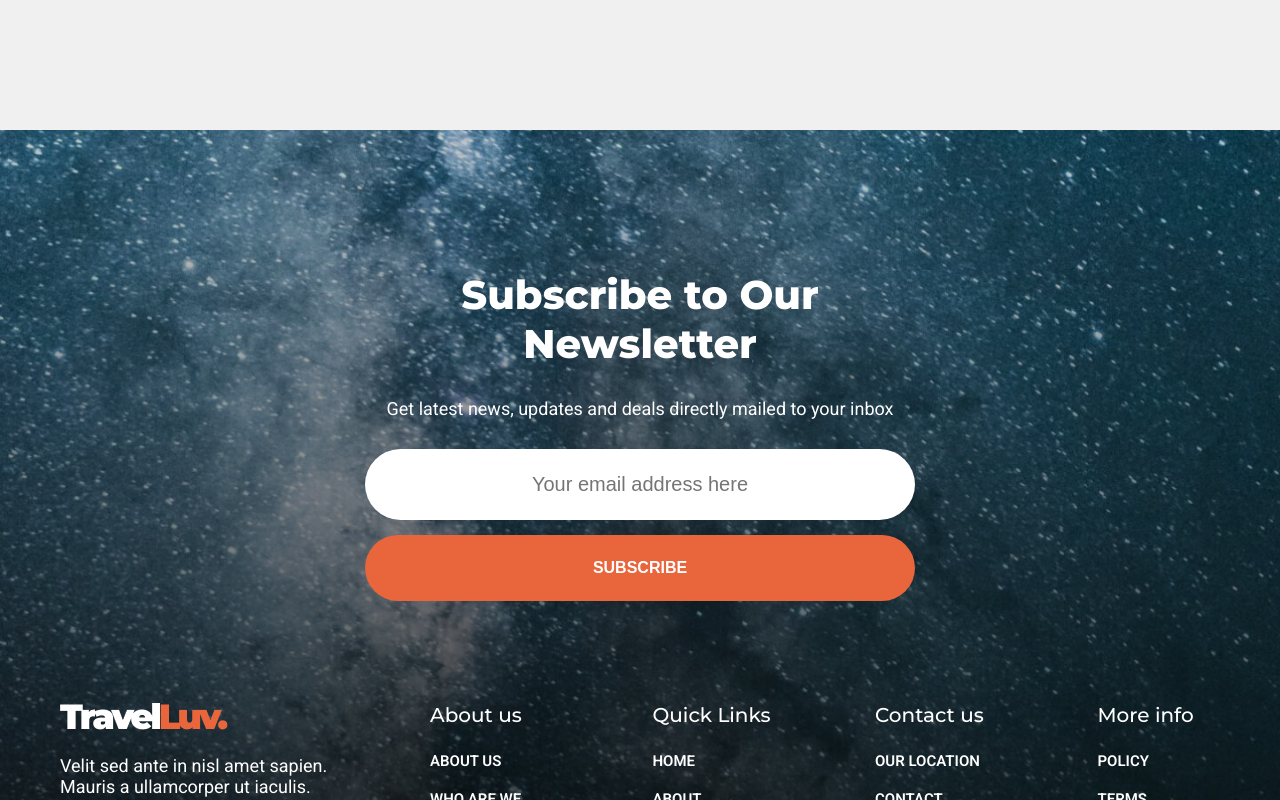
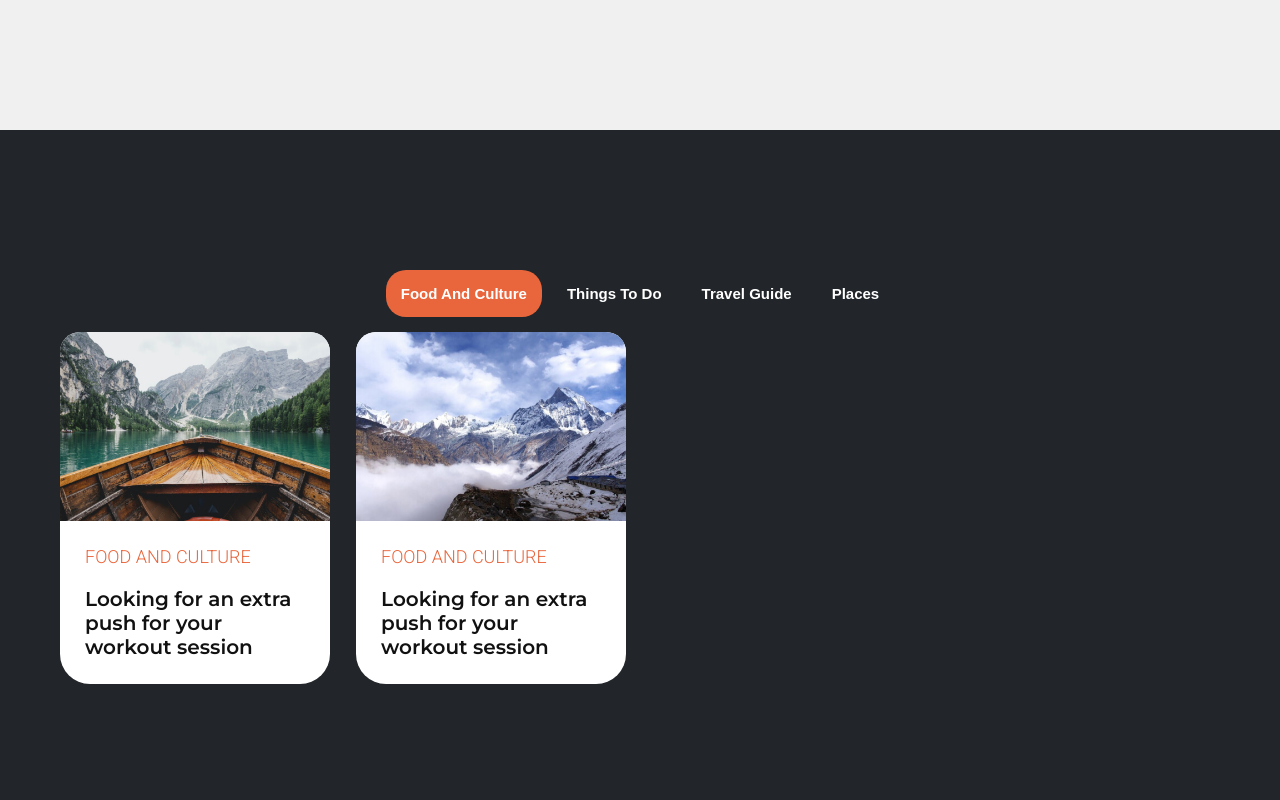
Before and after one commit to vaxigy/travelluv, a React (Create React App) app: page /blog in a window 1280 px wide. Shown: the part 1580-2380 px from the top of the page. Built offline with nearby package versions, Linux system fonts and the light colour scheme.

Commit message:
Add post filter section

```diff
--- a/src/App.js
+++ b/src/App.js
@@ -17,7 +17,7 @@ function App() {
       <Header onSearchClick={() => setIsSearchOverlayOpen(true)}/>
       <Main />
       <Footer />
-      <SearchOverlay isOpen={isSearchOverlayOpen} onClose={() => setIsSearchOverlayOpen(false)}/>
+      {isSearchOverlayOpen && <SearchOverlay onClose={() => setIsSearchOverlayOpen(false)}/>}
     </div>
   );
 }
--- a/src/components/SearchOverlay.jsx
+++ b/src/components/SearchOverlay.jsx
@@ -69,14 +69,10 @@ function filterPosts(term) {
   );
 }
 
-function SearchOverlay({ isOpen, onClose }) {
+function SearchOverlay({ onClose }) {
   const [searchTerm, setSearchTerm] = useState('');
   const [currentPosts, setCurrentPosts] = useState([]);
   const navigate = useNavigate();
-
-  if (!isOpen) {
-    return null;
-  }
 
   const handleClose = () => {
     setSearchTerm('');
--- a/src/components/pages/Blog.jsx
+++ b/src/components/pages/Blog.jsx
@@ -3,6 +3,7 @@ import { useLocation } from 'react-router-dom';
 import Hero from '../sections/Hero';
 import SearchPosts from '../sections/SearchPosts';
 import HotPosts from '../sections/HotPosts';
+import PostFilter from '../sections/PostFilter';
 
 function Blog() {
   const configHero = {
@@ -21,6 +22,7 @@ function Blog() {
       <Hero config={configHero} />
       {searchTerm !== null && <SearchPosts searchTerm={searchTerm} />}
       <HotPosts />
+      <PostFilter />
     </>
   );
 }
--- /dev/null
+++ b/src/components/sections/PostFilter.jsx
@@ -0,0 +1,81 @@
+import React, { useState } from 'react';
+import PostCard from '../shared/PostCard';
+
+function PostFilter() {
+  const posts = [
+    {
+      id: 1,
+      image: '/images/common-4.jpg',
+      category: 'Food and culture',
+      description: 'Looking for an extra push for your workout session'
+    },
+    {
+      id: 2,
+      image: '/images/common-5.jpg',
+      category: 'things to do',
+      description: 'Replenish your body with nutrients'
+    },
+    {
+      id: 3,
+      image: '/images/common-6.jpg',
+      category: 'Travel guide',
+      description: 'Protein-packed snack like cottage cheese or a protein bar aids'
+    },
+    {
+      id: 4,
+      image: '/images/common-7.jpg',
+      category: 'Places',
+      description: 'Snack like cottage cheese or a protein bar aids'
+    },
+    {
+      id: 5,
+      image: '/images/common-8.jpg',
+      category: 'Food and culture',
+      description: 'Looking for an extra push for your workout session'
+    },
+    {
+      id: 6,
+      image: '/images/common-1.jpg',
+      category: 'things to do',
+      description: 'Replenish your body with nutrients'
+    },
+    {
+      id: 7,
+      image: '/images/common-9.jpg',
+      category: 'Travel guide',
+      description: 'Protein-packed snack like cottage cheese or a protein bar aids'
+    },
+    {
+      id: 8,
+      image: '/images/common-10.jpg',
+      category: 'Places',
+      description: 'Snack like cottage cheese or a protein bar aids'
+    }
+  ];
+
+  const categories = [...new Set(posts.map((post) => post.category))];
+  const [activeCategory, setActiveCategory] = useState(categories[0]);
+  const filteredPosts = posts.filter((post) => post.category === activeCategory);
+
+  return (
+    <section className="post-filter">
+      <div className="container">
+        <div className="post-filter-wrap">
+          <div className="post-filter-tabs">
+            {categories.map((category) => (
+              <button
+                onClick={() => setActiveCategory(category)}
+                className={category === activeCategory ? 'active' : ''}
+              >{category}</button>
+            ))}
+          </div>
+          <div className="post-filter-posts">
+            {filteredPosts.map((post) => <PostCard postData={post} />)}
+          </div>
+        </div>
+      </div>
+    </section>
+  );
+}
+
+export default PostFilter;
--- a/src/styles/_variables.scss
+++ b/src/styles/_variables.scss
@@ -8,3 +8,4 @@ $color-heading: #333333;
 $color-black: #111111;
 $color-white: #ffffff;
 $color-border: #e4e4e4;
+$color-dark: #22262a;
--- a/src/styles/main.scss
+++ b/src/styles/main.scss
@@ -574,3 +574,45 @@ footer {
     }
   }
 }
+
+.post-filter {
+  padding: 14rem 0;
+  background-color: $color-dark;
+
+  .post-filter-wrap {
+    display: flex;
+    flex-direction: column;
+    gap: 1.5rem;
+
+    .post-filter-tabs {
+      display: flex;
+      justify-content: center;
+      gap: 1rem;
+
+      button {
+        font-size: 1.5rem;
+        font-weight: 600;
+        color: $color-white;
+        text-transform: capitalize;
+        border-radius: 2rem;
+        padding: 1.5rem;
+        transition: all 0.15s;
+
+        &.active {
+          background: $color-primary;
+        }
+        &:hover:not(.active) {
+          color: $color-primary;
+          transition: all 0.15s;
+        }
+      }
+    }
+
+    .post-filter-posts {
+      display: flex;
+      align-items: flex-start;
+      gap: 2.6rem;
+      flex-wrap: wrap;
+    }
+  }
+}
```
